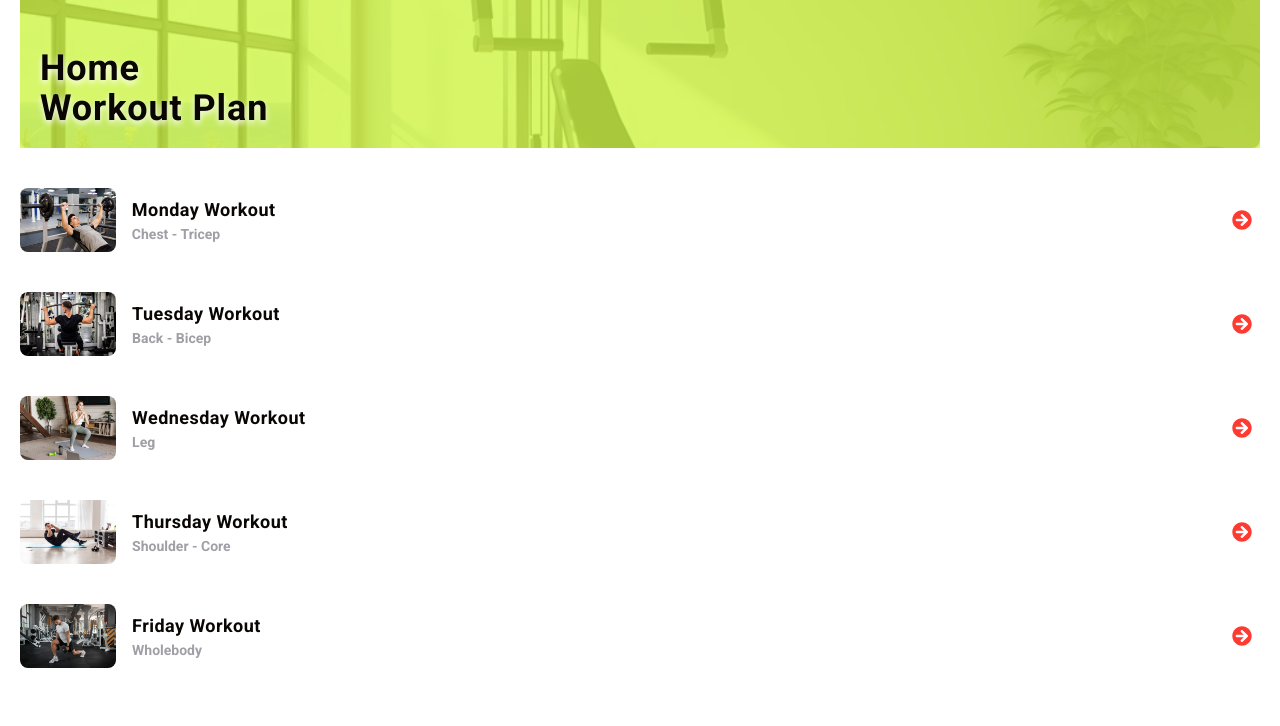
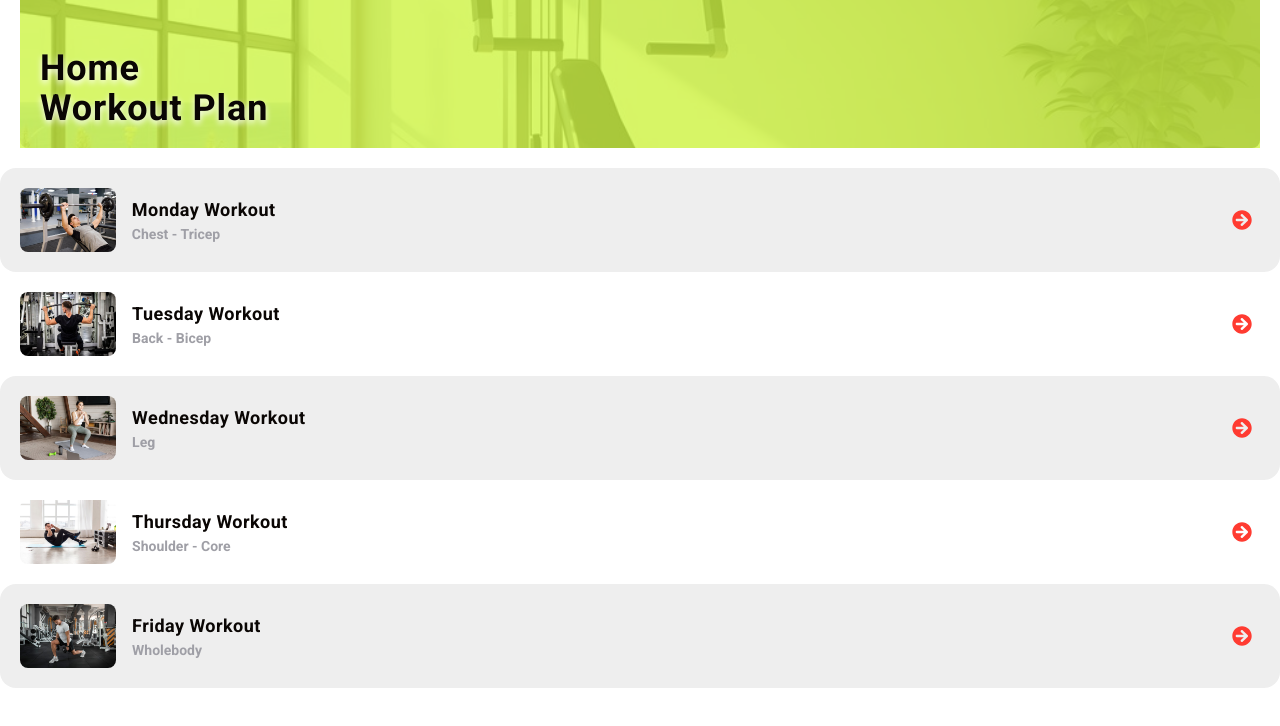
Before and after one commit to anderutan/home-workout-plan, a React (Vite) app: page / in a window 1280 px wide. Shown: the top 726 px of the page. Built offline with nearby package versions, Linux system fonts and the light colour scheme.

Commit message:
update css

```diff
--- a/src/components/WorkoutList.jsx
+++ b/src/components/WorkoutList.jsx
@@ -20,14 +20,18 @@ export default function WorkoutList() {
   }
 
   return (
-    <div className='h-full bg-bg-main'>
+    <div className='h-full bg-bg-main mt-2'>
       {workoutData
         ? workoutData.map((workout, index) => (
             <Link
               to={`/${day}/${workout.name}`}
               key={index}
               className={`px-10 py-5 flex rounded-2xl items-center ${
-                isHover === index ? 'bg-hd-second' : 'bg-bg-main'
+                isHover === index
+                  ? 'bg-hd-second'
+                  : index % 2 === 1
+                  ? 'bg-bg-main'
+                  : 'bg-bg-second'
               }`}
               onMouseEnter={() => handleHover(index)}
               onMouseOut={() => setIsHover(null)}
--- a/src/components/WorkoutListHero.jsx
+++ b/src/components/WorkoutListHero.jsx
@@ -16,7 +16,7 @@ export default function WorkoutListHero() {
 
   return (
     <div
-      className=' bg-hd-second py-16 px-10 relative'
+      className=' bg-hd-second py-16 pb-10 px-10 relative'
       style={{
         backgroundImage: `url(${bgImg})`,
         backgroundSize: 'cover',
--- a/src/components/WorkoutSection.jsx
+++ b/src/components/WorkoutSection.jsx
@@ -25,16 +25,20 @@ export default function WorkoutSection() {
   }, []);
 
   return (
-    <div className='mt-5  px-5'>
+    <div className='mt-5 '>
       {loading && <p>Loading workouts...</p>}
       {error && <p>{error}</p>}
       {workoutData && workoutData.length > 0
-        ? workoutData.map((workout) => (
+        ? workoutData.map((workout, index) => (
             <Link
               to={`/${workout.day}`}
               key={workout.id}
-              className={`flex items-center py-5 rounded-2xl ${
-                isHover === workout.id ? 'bg-hd-second' : 'bg-bg-second'
+              className={`flex items-center py-5  px-5 rounded-2xl ${
+                isHover === workout.id
+                  ? 'bg-hd-second'
+                  : index % 2 === 0
+                  ? 'bg-bg-main'
+                  : 'bg-bg-second'
               }`}
               onMouseEnter={() => handleHover(workout.id)}
               onMouseOut={() => setIsHover(null)}
```
